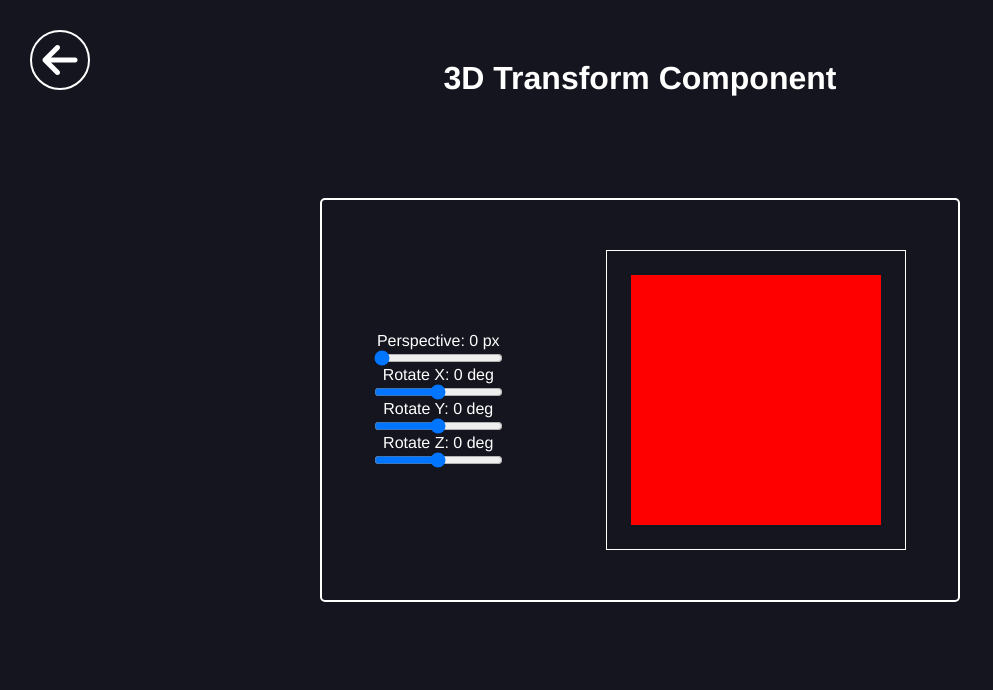
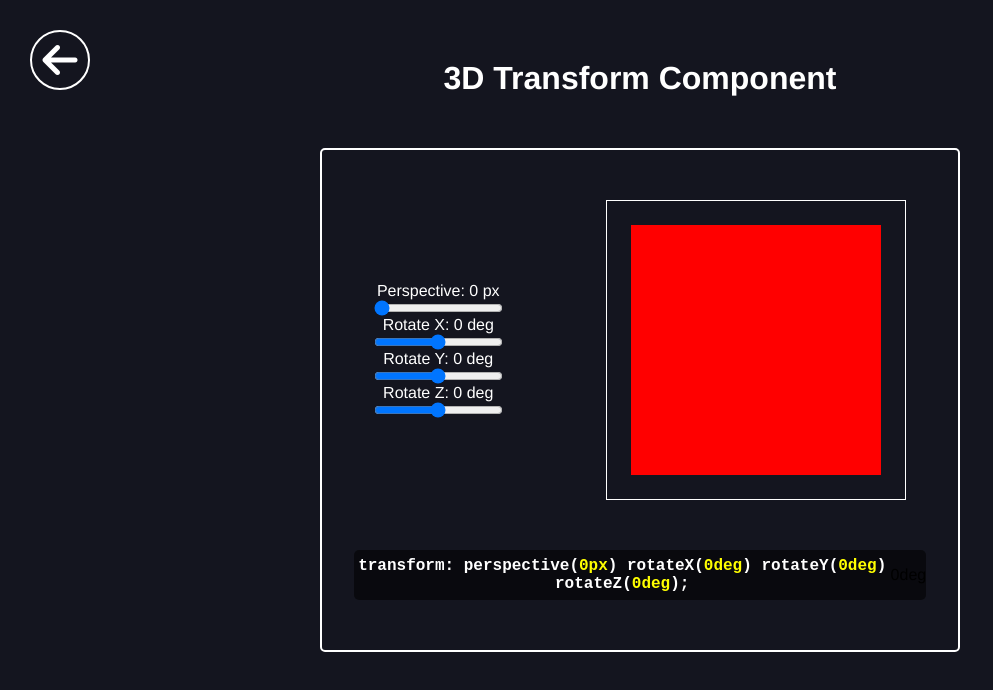
Before and after one commit to JoelStorr/shape-css, a Vue app: page /tools/threed-transform in a window 1280 px wide. Shown: the top 690 px of the page, without its empty margins (0-993 px from the left). Built offline with nearby package versions, Linux system fonts and the light colour scheme.

Commit message:
Added Code Display

```diff
--- a/src/components/tools/threedTransform.component.vue
+++ b/src/components/tools/threedTransform.component.vue
@@ -50,6 +50,16 @@
           <div class="shape" :style="perspectiveSetter"></div>
         </div>
       </section>
+      <section class="code-dispaly">
+        <p>
+          transform: perspective(<span class="yellow">{{ perspective }}px</span
+          >) rotateX(<span class="yellow">{{ rotateX }}deg</span>) rotateY(<span
+            class="yellow"
+            >{{ rotateY }}deg</span
+          >) rotateZ(<span class="yellow">{{ rotateZ }}deg</span>);
+        </p>
+        {{ rotateZ }}deg
+      </section>
     </section>
   </div>
 </template>
@@ -90,11 +100,13 @@ h1 {
   align-items: center;
   justify-content: space-around;
   flex-direction: row;
+  flex-wrap: wrap;
   border: 2px solid white;
   padding: 50px 0;
   border-radius: 5px;
 }
 .inputs {
+  flex: 0;
   display: flex;
   flex-direction: column;
 
@@ -107,6 +119,7 @@ h1 {
 }
 
 .frame {
+  flex: 0;
   width: 300px;
   height: 300px;
   border: solid 1px white;
@@ -120,4 +133,27 @@ h1 {
     background-color: red;
   }
 }
+
+.code-dispaly {
+  flex: 2;
+  margin-top: 50px;
+  min-width: 60%;
+  max-width: 90%;
+  height: 50px;
+  background-color: rgba(0, 0, 0, 0.55);
+  border-radius: 5px;
+  display: flex;
+  align-items: center;
+  justify-content: center;
+
+  p {
+    font-family: monospace;
+    font-weight: bold;
+    font-size: 1rem;
+    color: white;
+  }
+  .yellow {
+    color: yellow;
+  }
+}
 </style>
```
